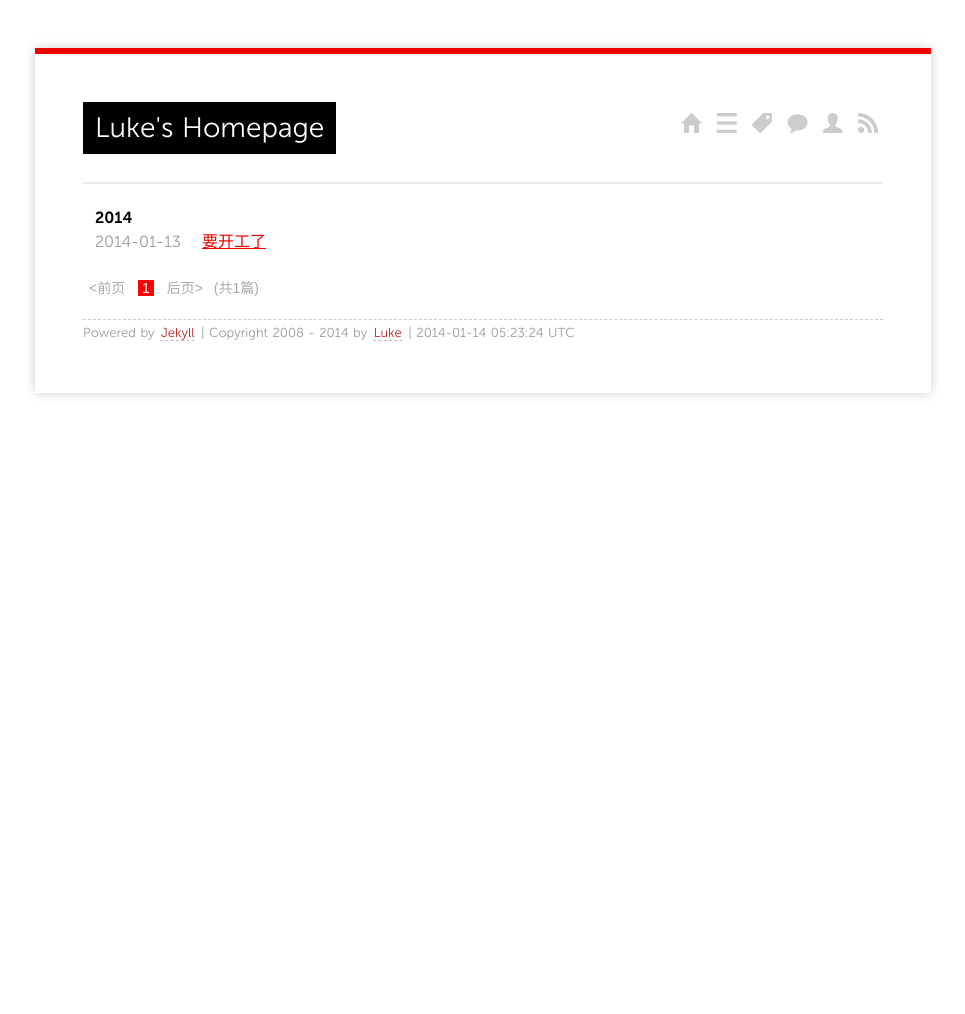
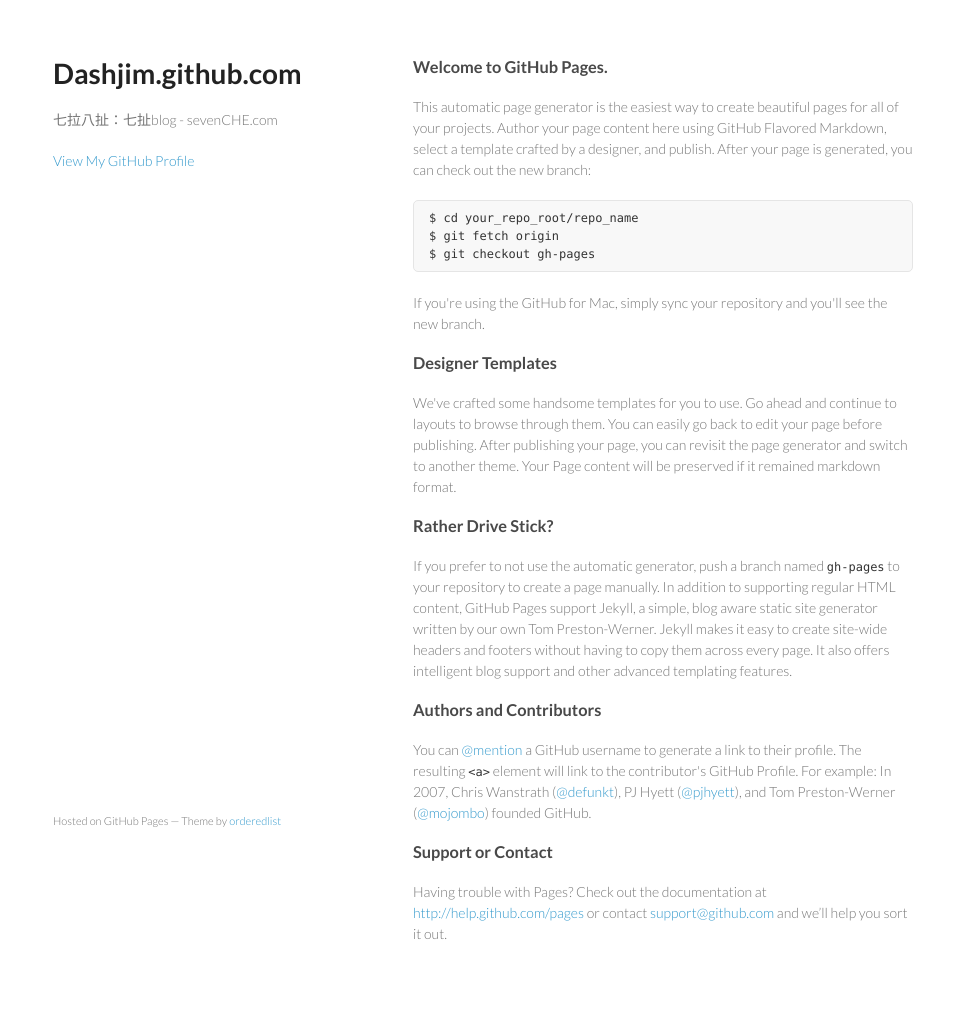
Before and after one commit to dashjim/dashjim.github.com, a Jekyll site: the page index.html, which Jekyll copies as it is, in a window 1280 px wide. Shown: the whole page, without its empty margins (157-1122 px from the left). Built offline with Jekyll 4.4.1, drawn with Linux system fonts in a browser that asks for light colours; Markdown is read by kramdown in place of the engine named in the settings; the list of posts is cut into pages by our own code; before the commit the page ends 900 px from its top, so only the background shows below that.

Commit message:
Replace master branch with page content via GitHub

```diff
--- a/index.html
+++ b/index.html
@@ -1,52 +1,65 @@
----
-title: Luke's Homepage
-layout: page
----
+<!doctype html>
+<html>
+  <head>
+    <meta charset="utf-8">
+    <meta http-equiv="X-UA-Compatible" content="chrome=1">
+    <title>Dashjim.github.com by dashjim</title>
 
-<ul class="listing">
-{% for post in paginator.posts %}
-  {% capture y %}{{post.date | date:"%Y"}}{% endcapture %}
-  {% if year != y %}
-    {% assign year = y %}
-    <li class="listing-seperator">{{ y }}</li>
-  {% endif %}
-  <li class="listing-item">
-    <time datetime="{{ post.date | date:"%Y-%m-%d" }}">{{ post.date | date:"%Y-%m-%d" }}</time>
-    <a href="{{ post.url }}" title="{{ post.title }}">{{ post.title }}</a>
-  </li>
-{% endfor %}
-</ul>
+    <link rel="stylesheet" href="stylesheets/styles.css">
+    <link rel="stylesheet" href="stylesheets/pygment_trac.css">
+    <meta name="viewport" content="width=device-width, initial-scale=1, user-scalable=no">
+    <!--[if lt IE 9]>
+    <script src="//html5shiv.googlecode.com/svn/trunk/html5.js"></script>
+    <![endif]-->
+  </head>
+  <body>
+    <div class="wrapper">
+      <header>
+        <h1>Dashjim.github.com</h1>
+        <p>七拉八扯：七扯blog - sevenCHE.com</p>
 
-<div id="post-pagination" class="paginator">
 
-  {% if paginator.previous_page %}
-    {% if paginator.previous_page == 1 %}
-    <a href="/"><前页</a>
-    {% else %}
-    <a href="/page{{paginator.previous_page}}"><前页</a>
-    {% endif %}
-  {% else %}
-    <span class="previous disabled"><前页</span>
-  {% endif %}
+        <p class="view"><a href="https://github.com/dashjim">View My GitHub Profile</a></p>
 
-      {% if paginator.page == 1 %}
-      <span class="current-page">1</span>
-      {% else %}
-      <a href="/">1</a>
-      {% endif %}
+      </header>
+      <section>
+        <h3>
+<a name="welcome-to-github-pages" class="anchor" href="#welcome-to-github-pages"><span class="octicon octicon-link"></span></a>Welcome to GitHub Pages.</h3>
 
-    {% for count in (2..paginator.total_pages) %}
-      {% if count == paginator.page %}
-      <span class="current-page">{{count}}</span>
-      {% else %}
-      <a href="/page{{count}}">{{count}}</a>
-      {% endif %}
-    {% endfor %}
+<p>This automatic page generator is the easiest way to create beautiful pages for all of your projects. Author your page content here using GitHub Flavored Markdown, select a template crafted by a designer, and publish. After your page is generated, you can check out the new branch:</p>
 
-  {% if paginator.next_page %}
-    <a class="next" href="/page{{paginator.next_page}}">后页></a>
-  {% else %}
-    <span class="next disabled" >后页></span>
-  {% endif %}
-  (共{{ paginator.total_posts }}篇)
-</div>
+<pre><code>$ cd your_repo_root/repo_name
+$ git fetch origin
+$ git checkout gh-pages
+</code></pre>
+
+<p>If you're using the GitHub for Mac, simply sync your repository and you'll see the new branch.</p>
+
+<h3>
+<a name="designer-templates" class="anchor" href="#designer-templates"><span class="octicon octicon-link"></span></a>Designer Templates</h3>
+
+<p>We've crafted some handsome templates for you to use. Go ahead and continue to layouts to browse through them. You can easily go back to edit your page before publishing. After publishing your page, you can revisit the page generator and switch to another theme. Your Page content will be preserved if it remained markdown format.</p>
+
+<h3>
+<a name="rather-drive-stick" class="anchor" href="#rather-drive-stick"><span class="octicon octicon-link"></span></a>Rather Drive Stick?</h3>
+
+<p>If you prefer to not use the automatic generator, push a branch named <code>gh-pages</code> to your repository to create a page manually. In addition to supporting regular HTML content, GitHub Pages support Jekyll, a simple, blog aware static site generator written by our own Tom Preston-Werner. Jekyll makes it easy to create site-wide headers and footers without having to copy them across every page. It also offers intelligent blog support and other advanced templating features.</p>
+
+<h3>
+<a name="authors-and-contributors" class="anchor" href="#authors-and-contributors"><span class="octicon octicon-link"></span></a>Authors and Contributors</h3>
+
+<p>You can <a href="https://github.com/blog/821" class="user-mention">@mention</a> a GitHub username to generate a link to their profile. The resulting <code>&lt;a&gt;</code> element will link to the contributor's GitHub Profile. For example: In 2007, Chris Wanstrath (<a href="https://github.com/defunkt" class="user-mention">@defunkt</a>), PJ Hyett (<a href="https://github.com/pjhyett" class="user-mention">@pjhyett</a>), and Tom Preston-Werner (<a href="https://github.com/mojombo" class="user-mention">@mojombo</a>) founded GitHub.</p>
+
+<h3>
+<a name="support-or-contact" class="anchor" href="#support-or-contact"><span class="octicon octicon-link"></span></a>Support or Contact</h3>
+
+<p>Having trouble with Pages? Check out the documentation at <a href="http://help.github.com/pages">http://help.github.com/pages</a> or contact <a href="mailto:support@github.com">support@github.com</a> and we’ll help you sort it out.</p>
+      </section>
+      <footer>
+        <p><small>Hosted on GitHub Pages &mdash; Theme by <a href="https://github.com/orderedlist">orderedlist</a></small></p>
+      </footer>
+    </div>
+    <script src="javascripts/scale.fix.js"></script>
+
+  </body>
+</html>
--- /dev/null
+++ b/javascripts/scale.fix.js
@@ -0,0 +1,17 @@
+var metas = document.getElementsByTagName('meta');
+var i;
+if (navigator.userAgent.match(/iPhone/i)) {
+  for (i=0; i<metas.length; i++) {
+    if (metas[i].name == "viewport") {
+      metas[i].content = "width=device-width, minimum-scale=1.0, maximum-scale=1.0";
+    }
+  }
+  document.addEventListener("gesturestart", gestureStart, false);
+}
+function gestureStart() {
+  for (i=0; i<metas.length; i++) {
+    if (metas[i].name == "viewport") {
+      metas[i].content = "width=device-width, minimum-scale=0.25, maximum-scale=1.6";
+    }
+  }
+}
--- /dev/null
+++ b/stylesheets/pygment_trac.css
@@ -0,0 +1,69 @@
+.highlight  { background: #ffffff; }
+.highlight .c { color: #999988; font-style: italic } /* Comment */
+.highlight .err { color: #a61717; background-color: #e3d2d2 } /* Error */
+.highlight .k { font-weight: bold } /* Keyword */
+.highlight .o { font-weight: bold } /* Operator */
+.highlight .cm { color: #999988; font-style: italic } /* Comment.Multiline */
+.highlight .cp { color: #999999; font-weight: bold } /* Comment.Preproc */
+.highlight .c1 { color: #999988; font-style: italic } /* Comment.Single */
+.highlight .cs { color: #999999; font-weight: bold; font-style: italic } /* Comment.Special */
+.highlight .gd { color: #000000; background-color: #ffdddd } /* Generic.Deleted */
+.highlight .gd .x { color: #000000; background-color: #ffaaaa } /* Generic.Deleted.Specific */
+.highlight .ge { font-style: italic } /* Generic.Emph */
+.highlight .gr { color: #aa0000 } /* Generic.Error */
+.highlight .gh { color: #999999 } /* Generic.Heading */
+.highlight .gi { color: #000000; background-color: #ddffdd } /* Generic.Inserted */
+.highlight .gi .x { color: #000000; background-color: #aaffaa } /* Generic.Inserted.Specific */
+.highlight .go { color: #888888 } /* Generic.Output */
+.highlight .gp { color: #555555 } /* Generic.Prompt */
+.highlight .gs { font-weight: bold } /* Generic.Strong */
+.highlight .gu { color: #800080; font-weight: bold; } /* Generic.Subheading */
+.highlight .gt { color: #aa0000 } /* Generic.Traceback */
+.highlight .kc { font-weight: bold } /* Keyword.Constant */
+.highlight .kd { font-weight: bold } /* Keyword.Declaration */
+.highlight .kn { font-weight: bold } /* Keyword.Namespace */
+.highlight .kp { font-weight: bold } /* Keyword.Pseudo */
+.highlight .kr { font-weight: bold } /* Keyword.Reserved */
+.highlight .kt { color: #445588; font-weight: bold } /* Keyword.Type */
+.highlight .m { color: #009999 } /* Literal.Number */
+.highlight .s { color: #d14 } /* Literal.String */
+.highlight .na { color: #008080 } /* Name.Attribute */
+.highlight .nb { color: #0086B3 } /* Name.Builtin */
+.highlight .nc { color: #445588; font-weight: bold } /* Name.Class */
+.highlight .no { color: #008080 } /* Name.Constant */
+.highlight .ni { color: #800080 } /* Name.Entity */
+.highlight .ne { color: #990000; font-weight: bold } /* Name.Exception */
+.highlight .nf { color: #990000; font-weight: bold } /* Name.Function */
+.highlight .nn { color: #555555 } /* Name.Namespace */
+.highlight .nt { color: #000080 } /* Name.Tag */
+.highlight .nv { color: #008080 } /* Name.Variable */
+.highlight .ow { font-weight: bold } /* Operator.Word */
+.highlight .w { color: #bbbbbb } /* Text.Whitespace */
+.highlight .mf { color: #009999 } /* Literal.Number.Float */
+.highlight .mh { color: #009999 } /* Literal.Number.Hex */
+.highlight .mi { color: #009999 } /* Literal.Number.Integer */
+.highlight .mo { color: #009999 } /* Literal.Number.Oct */
+.highlight .sb { color: #d14 } /* Literal.String.Backtick */
+.highlight .sc { color: #d14 } /* Literal.String.Char */
+.highlight .sd { color: #d14 } /* Literal.String.Doc */
+.highlight .s2 { color: #d14 } /* Literal.String.Double */
+.highlight .se { color: #d14 } /* Literal.String.Escape */
+.highlight .sh { color: #d14 } /* Literal.String.Heredoc */
+.highlight .si { color: #d14 } /* Literal.String.Interpol */
+.highlight .sx { color: #d14 } /* Literal.String.Other */
+.highlight .sr { color: #009926 } /* Literal.String.Regex */
+.highlight .s1 { color: #d14 } /* Literal.String.Single */
+.highlight .ss { color: #990073 } /* Literal.String.Symbol */
+.highlight .bp { color: #999999 } /* Name.Builtin.Pseudo */
+.highlight .vc { color: #008080 } /* Name.Variable.Class */
+.highlight .vg { color: #008080 } /* Name.Variable.Global */
+.highlight .vi { color: #008080 } /* Name.Variable.Instance */
+.highlight .il { color: #009999 } /* Literal.Number.Integer.Long */
+
+.type-csharp .highlight .k { color: #0000FF }
+.type-csharp .highlight .kt { color: #0000FF }
+.type-csharp .highlight .nf { color: #000000; font-weight: normal }
+.type-csharp .highlight .nc { color: #2B91AF }
+.type-csharp .highlight .nn { color: #000000 }
+.type-csharp .highlight .s { color: #A31515 }
+.type-csharp .highlight .sc { color: #A31515 }
--- /dev/null
+++ b/stylesheets/styles.css
@@ -0,0 +1,255 @@
+@import url(https://fonts.googleapis.com/css?family=Lato:300italic,700italic,300,700);
+
+body {
+  padding:50px;
+  font:14px/1.5 Lato, "Helvetica Neue", Helvetica, Arial, sans-serif;
+  color:#777;
+  font-weight:300;
+}
+
+h1, h2, h3, h4, h5, h6 {
+  color:#222;
+  margin:0 0 20px;
+}
+
+p, ul, ol, table, pre, dl {
+  margin:0 0 20px;
+}
+
+h1, h2, h3 {
+  line-height:1.1;
+}
+
+h1 {
+  font-size:28px;
+}
+
+h2 {
+  color:#393939;
+}
+
+h3, h4, h5, h6 {
+  color:#494949;
+}
+
+a {
+  color:#39c;
+  font-weight:400;
+  text-decoration:none;
+}
+
+a small {
+  font-size:11px;
+  color:#777;
+  margin-top:-0.6em;
+  display:block;
+}
+
+.wrapper {
+  width:860px;
+  margin:0 auto;
+}
+
+blockquote {
+  border-left:1px solid #e5e5e5;
+  margin:0;
+  padding:0 0 0 20px;
+  font-style:italic;
+}
+
+code, pre {
+  font-family:Monaco, Bitstream Vera Sans Mono, Lucida Console, Terminal;
+  color:#333;
+  font-size:12px;
+}
+
+pre {
+  padding:8px 15px;
+  background: #f8f8f8;
+  border-radius:5px;
+  border:1px solid #e5e5e5;
+  overflow-x: auto;
+}
+
+table {
+  width:100%;
+  border-collapse:collapse;
+}
+
+th, td {
+  text-align:left;
+  padding:5px 10px;
+  border-bottom:1px solid #e5e5e5;
+}
+
+dt {
+  color:#444;
+  font-weight:700;
+}
+
+th {
+  color:#444;
+}
+
+img {
+  max-width:100%;
+}
+
+header {
+  width:270px;
+  float:left;
+  position:fixed;
+}
+
+header ul {
+  list-style:none;
+  height:40px;
+
+  padding:0;
+
+  background: #eee;
+  background: -moz-linear-gradient(top, #f8f8f8 0%, #dddddd 100%);
+  background: -webkit-gradient(linear, left top, left bottom, color-stop(0%,#f8f8f8), color-stop(100%,#dddddd));
+  background: -webkit-linear-gradient(top, #f8f8f8 0%,#dddddd 100%);
+  background: -o-linear-gradient(top, #f8f8f8 0%,#dddddd 100%);
+  background: -ms-linear-gradient(top, #f8f8f8 0%,#dddddd 100%);
+  background: linear-gradient(top, #f8f8f8 0%,#dddddd 100%);
+
+  border-radius:5px;
+  border:1px solid #d2d2d2;
+  box-shadow:inset #fff 0 1px 0, inset rgba(0,0,0,0.03) 0 -1px 0;
+  width:270px;
+}
+
+header li {
+  width:89px;
+  float:left;
+  border-right:1px solid #d2d2d2;
+  height:40px;
+}
+
+header ul a {
+  line-height:1;
+  font-size:11px;
+  color:#999;
+  display:block;
+  text-align:center;
+  padding-top:6px;
+  height:40px;
+}
+
+strong {
+  color:#222;
+  font-weight:700;
+}
+
+header ul li + li {
+  width:88px;
+  border-left:1px solid #fff;
+}
+
+header ul li + li + li {
+  border-right:none;
+  width:89px;
+}
+
+header ul a strong {
+  font-size:14px;
+  display:block;
+  color:#222;
+}
+
+section {
+  width:500px;
+  float:right;
+  padding-bottom:50px;
+}
+
+small {
+  font-size:11px;
+}
+
+hr {
+  border:0;
+  background:#e5e5e5;
+  height:1px;
+  margin:0 0 20px;
+}
+
+footer {
+  width:270px;
+  float:left;
+  position:fixed;
+  bottom:50px;
+}
+
+@media print, screen and (max-width: 960px) {
+
+  div.wrapper {
+    width:auto;
+    margin:0;
+  }
+
+  header, section, footer {
+    float:none;
+    position:static;
+    width:auto;
+  }
+
+  header {
+    padding-right:320px;
+  }
+
+  section {
+    border:1px solid #e5e5e5;
+    border-width:1px 0;
+    padding:20px 0;
+    margin:0 0 20px;
+  }
+
+  header a small {
+    display:inline;
+  }
+
+  header ul {
+    position:absolute;
+    right:50px;
+    top:52px;
+  }
+}
+
+@media print, screen and (max-width: 720px) {
+  body {
+    word-wrap:break-word;
+  }
+
+  header {
+    padding:0;
+  }
+
+  header ul, header p.view {
+    position:static;
+  }
+
+  pre, code {
+    word-wrap:normal;
+  }
+}
+
+@media print, screen and (max-width: 480px) {
+  body {
+    padding:15px;
+  }
+
+  header ul {
+    display:none;
+  }
+}
+
+@media print {
+  body {
+    padding:0.4in;
+    font-size:12pt;
+    color:#444;
+  }
+}
```
Also changed, not shown: params.json (added, +1 -0 lines).
